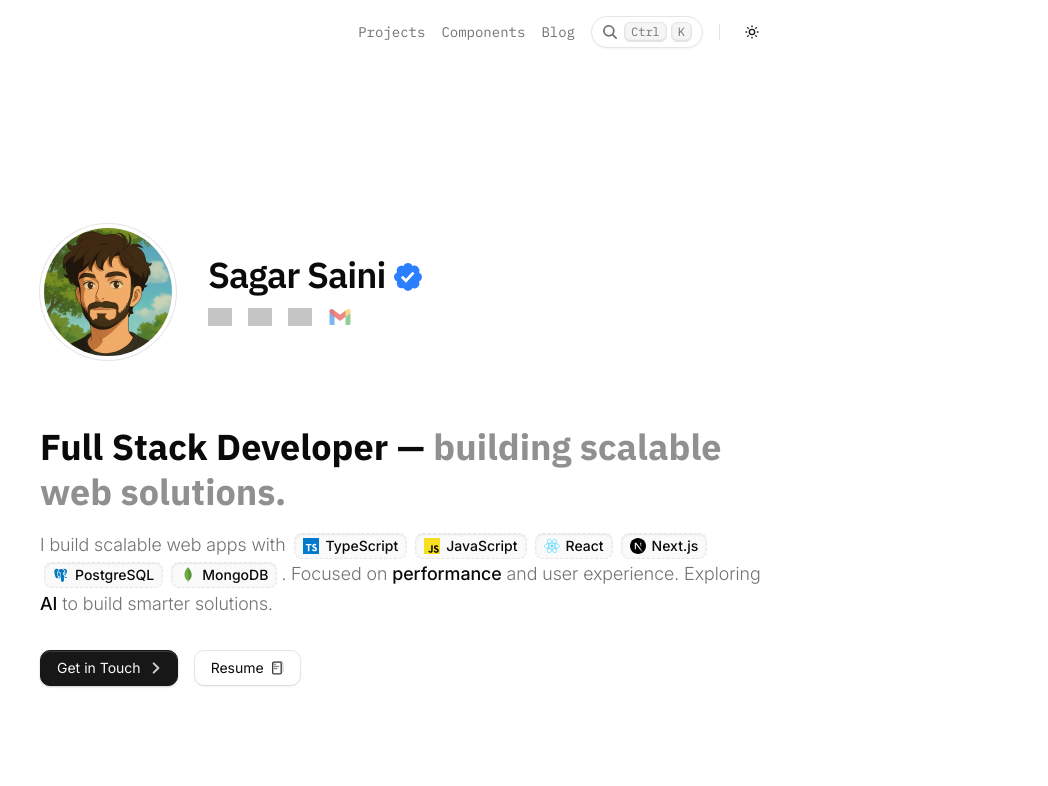
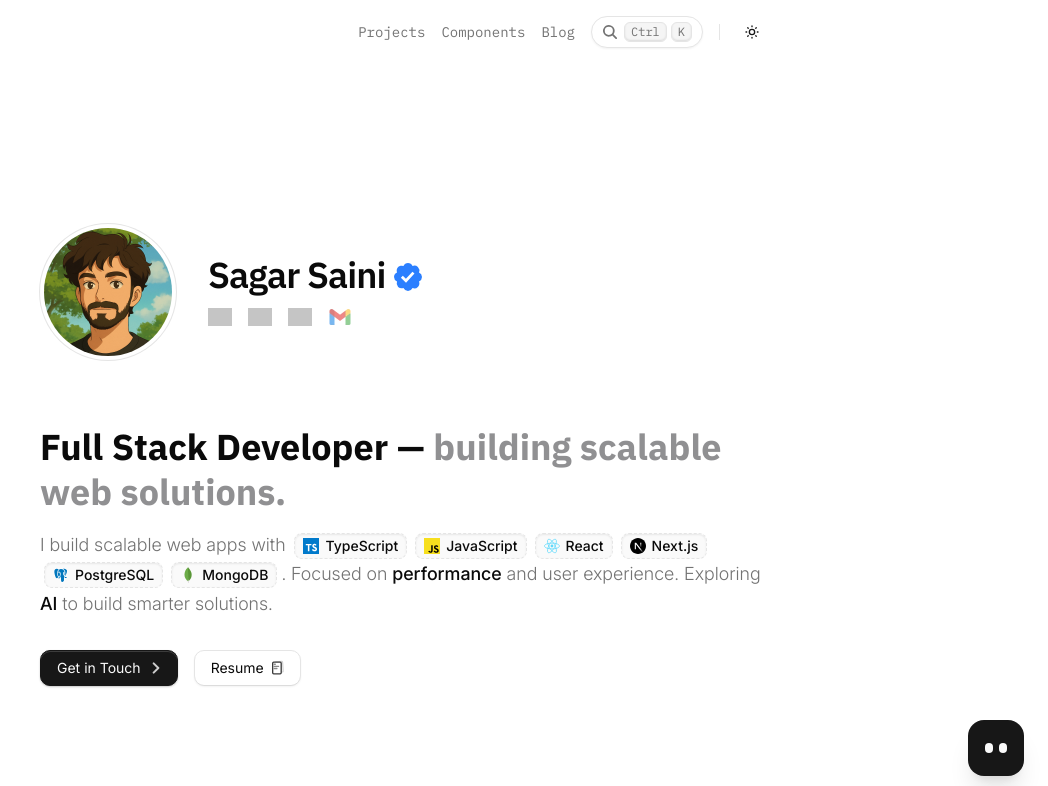
Before and after one commit to Sagar141005/sagarsaini.com, a Next.js app: page / in a window 1280 px wide. Shown: the top 786 px of the page, without its empty margins (232-1280 px from the left). Built offline with nearby package versions, Linux system fonts and the light colour scheme; grey boxes are pictures that could not be loaded.

Commit message:
chore(layout): add ChatWidget component to the website root

```diff
--- a/src/app/(site)/layout.tsx
+++ b/src/app/(site)/layout.tsx
@@ -1,5 +1,6 @@
 import Navbar from "@/components/common/Navbar";
 import Footer from "@/components/common/Footer";
+import ChatWidget from "@/components/common/ChatWidget";
 
 export default function SiteLayout({
   children,
@@ -10,6 +11,7 @@ export default function SiteLayout({
     <>
       <Navbar />
       <main className="pt-16">{children}</main>
+      <ChatWidget />
       <Footer />
     </>
   );
```
